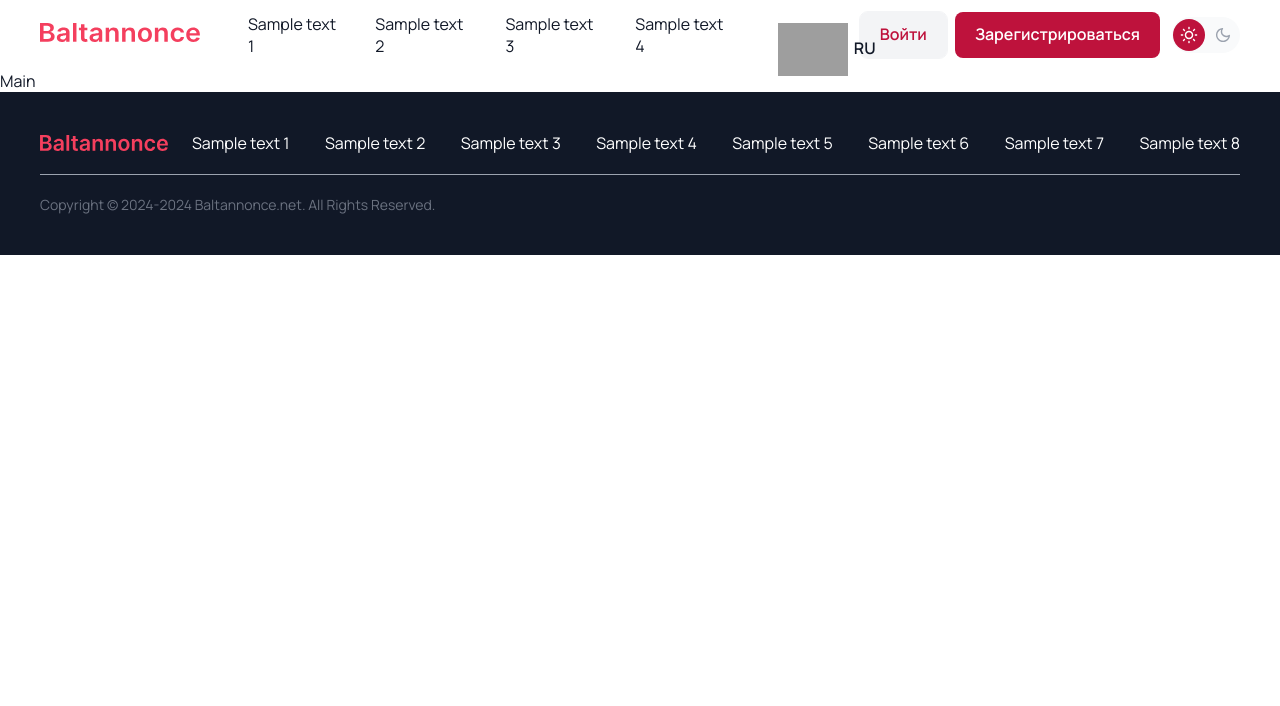
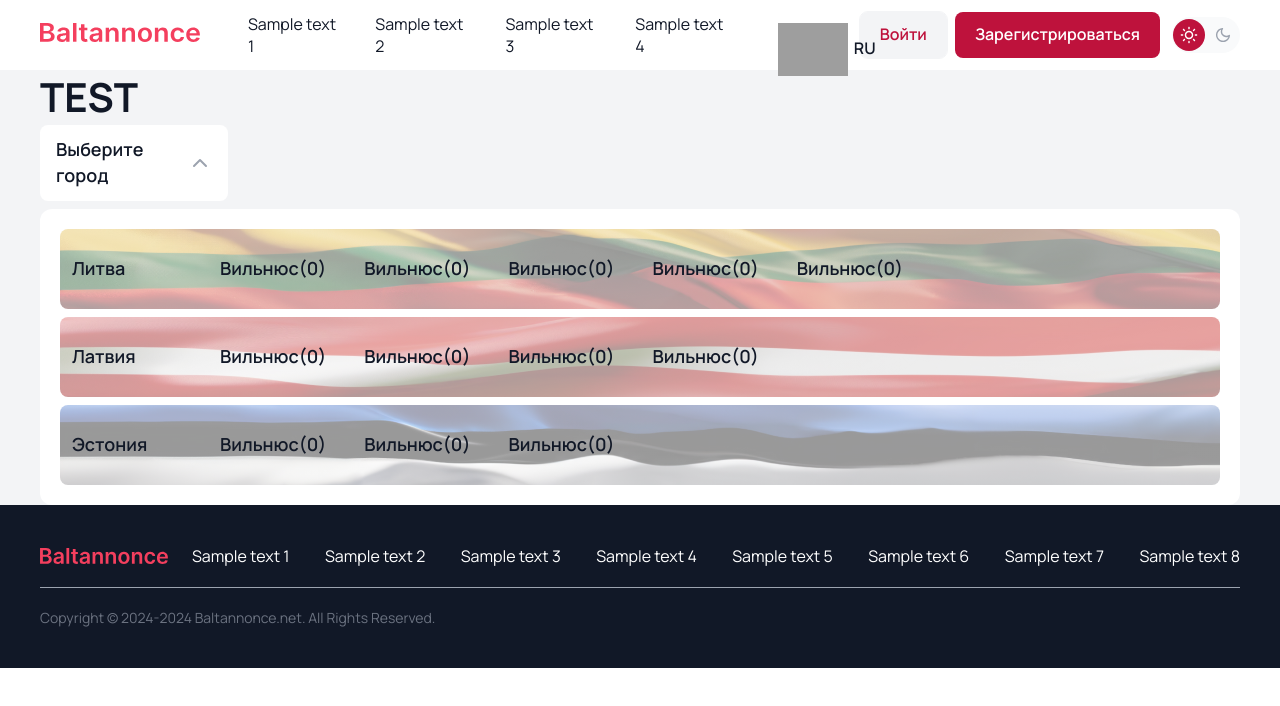
Before and after one commit to AlexiyKami/baltannonce, a Nuxt app: page / in a window 1280 px wide. Shown: the top 706 px of the page. Built offline with nearby package versions, Linux system fonts and the light colour scheme; grey boxes are pictures that could not be loaded.

Commit message:
feat: hero-section

```diff
--- /dev/null
+++ b/assets/scss/components/city-dropdown.scss
@@ -0,0 +1,145 @@
+@use '../utils' as *;
+
+.dropdown-city {
+  z-index: 100;
+  width: 100%;
+  &__btn {
+    @include flex(row, flex-start, center);
+    cursor: pointer;
+    background-color: $color-surface-primary;
+    width: 188px;
+    padding: 12px 16px;
+    border-radius: 8px;
+    margin-bottom: 8px;
+  }
+
+  &__chevron {
+    color: $color-border-icons;
+    transition: transform $transition-hover ease-in;
+    &.active {
+      transform: rotateZ(-180deg);
+    }
+  }
+  &__text {
+    @include font(18px, 600, 144%);
+    color: $color-text-primary;
+    width: 260px;
+  }
+
+  &__body {
+    @include flex(column, center, flex-start);
+    background-color: $color-surface-primary;
+    padding: 20px;
+    border-radius: 12px;
+    opacity: 0;
+    height: 0;
+    transition: opacity .4s, height .3s .3s;
+    pointer-events: none;
+    gap: 8px;
+    &.active {
+      transition: opacity .4s .3s, height .3s;
+      height: 296px;
+      opacity: 1;
+      pointer-events: all;
+    }
+  }
+
+  &__container {
+    position: relative;
+    @include flex(row, flex-start, center);
+    width: 100%;
+    height: 80px;
+    border-radius: 8px;
+    padding: 20px 40px;
+    overflow: hidden;
+    &.lt {
+      background: linear-gradient(0deg, $color-gradient-flags, $color-gradient-flags), url('../../img/lithuania.jpg') no-repeat;
+      background-size: cover;
+    }
+    &.lv {
+      background: linear-gradient(0deg, $color-gradient-flags, $color-gradient-flags), url('../../img/latvia.jpg') no-repeat;
+      background-size: cover;
+    }
+    &.ee {
+      background: linear-gradient(0deg, $color-gradient-flags, $color-gradient-flags), url('../../img/estonia.jpg') no-repeat;
+      background-size: cover;
+    }
+  }
+  &__list {
+    @include flex(row);
+    gap: 40px;
+  }
+  &__item {
+    @include font(18px, 600, 144%);
+    border-radius: 8px;
+    padding: 8px 16px;
+    cursor: pointer;
+    transition: background-color $transition-hover;
+    &:hover {
+      background-color: $color-gradient-flags-hover;
+    }
+  }
+}
+
+@media screen and (max-width: $desktop-md) {
+  .dropdown-city {
+    &__container {
+      padding: 20px 12px;
+    }
+    &__list {
+      gap: 6px;
+    }
+    &__text {
+      width: 132px;
+    }
+  }
+}
+@media screen and (max-width: $desktop-sm) {
+  .dropdown-city {
+    &__body {
+      padding: 12px;
+    }
+    &__container {
+      @include flex(column, flex-start, flex-start);
+      height: 97px;
+      padding: 12px;
+    }
+    &__item {
+      @include font(16px, 600, 137%);
+      padding: 8px
+    }
+    &__text {
+      @include font(16px, 600, 144%);
+    }
+  }
+}
+@media screen and (max-width: $tablet) {
+  .dropdown-city {
+    &__body {
+      &.active {
+        min-height: 415px;
+      }
+    }
+    &__container {
+      min-height: 139px;
+      height: auto;
+    }
+
+    &__list {
+      flex-wrap: wrap;
+    }
+  }
+}
+@media screen and (max-width: $mobile-md) {
+  .dropdown-city {
+    &__body {
+      &.active {
+        min-height: 499px;
+      }
+    }
+    &__list {
+      row-gap: 4px;
+      column-gap: 6px;
+    }
+  }
+}
--- a/assets/scss/widgets/hero-section.scss
+++ b/assets/scss/widgets/hero-section.scss
@@ -1,94 +1,17 @@
 @use '../utils' as *;
-
 .hero {
-  @include padding-vertical(60px);
-
-  &__container {
-    @include flex(row);
-    gap: 32px;
-  }
-
-  &__body {
-    flex: 1 1 50%;
-    @include flex(column, center, flex-start);
-    gap: 20px;
-  }
-
-  &__title {
-  }
-
-  &__subtitle {
-    margin-bottom: 20px;
-  }
-
-  &__buttons {
-    @include flex(row, center, center);
-    gap: 12px;
-    & .button_primary {
-      padding: 0 38px;
-    }
-
-    & .button_outlined {
-      padding: 0 20px;
-    }
-  }
-
-  &__img-wrapper {
-    border-radius: 12px;
-    overflow: hidden;
-    flex: 0 0 50%;
-    height: 522px;
-  }
-  &__img-wrapper > img {
-    object-fit: cover;
-  }
+  background-color: $color-surface-highlight;
 }
 
+
 @media screen and (max-width: $desktop-sm) {
-  .hero {
-    &__container {
-      flex-direction: column;
-    }
 
-    &__img-wrapper {
-      flex: 0 0 auto;
-    }
-  }
 }
 
 @media screen and (max-width: $tablet) {
-  .hero {
-    &__container {
-      flex-direction: column;
-    }
 
-    &__img-wrapper {
-      height: 469px;
-    }
-
-    &__title {
-      font-size: 36px;
-      line-height: 49px;
-    }
-
-    &__subtitle {
-      margin-bottom: 8px;
-    }
-
-    &__body {
-      gap: 12px;
-    }
-  }
 }
 
 @media screen and (max-width: $tablet) {
-  .hero {
-    &__buttons {
-      @include flex(column, center, flex-start);
-    }
 
-    &__img-wrapper {
-      height: 240px;
-    }
-  }
 }
--- /dev/null
+++ b/components/CityDropdown.vue
@@ -0,0 +1,95 @@
+<script setup>
+import '../assets/scss/components/city-dropdown.scss';
+
+const isCityMenuOpened = ref(true);
+</script>
+
+<template>
+  <div class="hero__dropdown-city dropdown-city">
+    <div class="dropdown-city__btn" @click="isCityMenuOpened = !isCityMenuOpened">
+      <span class="dropdown-city__text button__text">Выберите город</span>
+      <svg
+        width="24"
+        height="24"
+        viewBox="0 0 24 24"
+        fill="none"
+        xmlns="http://www.w3.org/2000/svg"
+        class="dropdown-city__chevron"
+        :class="{active: isCityMenuOpened}"
+      >
+        <path
+          d="M6 9L12 15L18 9"
+          stroke="currentColor"
+          stroke-width="2"
+          stroke-linecap="round"
+          stroke-linejoin="round"
+        />
+      </svg>
+    </div>
+    <div class="dropdown-city__body" :class="{active: isCityMenuOpened}">
+      <div class="dropdown-city__container lt">
+        <span class="dropdown-city__text">Литва</span>
+        <ul class="dropdown-city__list">
+          <li class="dropdown-city__item">
+          <span class="dropdown-city__city-name">Вильнюс</span>
+          <span class="dropdown-city__city-count">(0)</span>
+          </li>
+          <li class="dropdown-city__item">
+          <span class="dropdown-city__city-name">Вильнюс</span>
+          <span class="dropdown-city__city-count">(0)</span>
+          </li>
+          <li class="dropdown-city__item">
+          <span class="dropdown-city__city-name">Вильнюс</span>
+          <span class="dropdown-city__city-count">(0)</span>
+          </li>
+          <li class="dropdown-city__item">
+          <span class="dropdown-city__city-name">Вильнюс</span>
+          <span class="dropdown-city__city-count">(0)</span>
+          </li>
+          <li class="dropdown-city__item">
+          <span class="dropdown-city__city-name">Вильнюс</span>
+          <span class="dropdown-city__city-count">(0)</span>
+          </li>
+        </ul>
+      </div>
+      <div class="dropdown-city__container lv">
+        <span class="dropdown-city__text">Латвия</span>
+        <ul class="dropdown-city__list">
+          <li class="dropdown-city__item">
+          <span class="dropdown-city__city-name">Вильнюс</span>
+          <span class="dropdown-city__city-count">(0)</span>
+          </li>
+          <li class="dropdown-city__item">
+          <span class="dropdown-city__city-name">Вильнюс</span>
+          <span class="dropdown-city__city-count">(0)</span>
+          </li>
+          <li class="dropdown-city__item">
+          <span class="dropdown-city__city-name">Вильнюс</span>
+          <span class="dropdown-city__city-count">(0)</span>
+          </li>
+          <li class="dropdown-city__item">
+          <span class="dropdown-city__city-name">Вильнюс</span>
+          <span class="dropdown-city__city-count">(0)</span>
+          </li>
+        </ul>
+      </div>
+      <div class="dropdown-city__container ee">
+        <span class="dropdown-city__text">Эстония</span>
+        <ul class="dropdown-city__list">
+          <li class="dropdown-city__item">
+          <span class="dropdown-city__city-name">Вильнюс</span>
+          <span class="dropdown-city__city-count">(0)</span>
+          </li>
+          <li class="dropdown-city__item">
+          <span class="dropdown-city__city-name">Вильнюс</span>
+          <span class="dropdown-city__city-count">(0)</span>
+          </li>
+          <li class="dropdown-city__item">
+          <span class="dropdown-city__city-name">Вильнюс</span>
+          <span class="dropdown-city__city-count">(0)</span>
+          </li>
+        </ul>
+      </div>
+    </div>
+  </div>
+</template>
--- a/pages/index.vue
+++ b/pages/index.vue
@@ -5,6 +5,11 @@ import '../assets/scss/widgets/hero-section.scss';
 
 <template>
   <main>
-    Main
+    <section class="hero">
+      <div class="hero__container _container">
+        <h1 class="hero__title heading_h1">TEST</h1>
+        <CityDropdown></CityDropdown>
+      </div>
+    </section>
   </main>
 </template>
```
